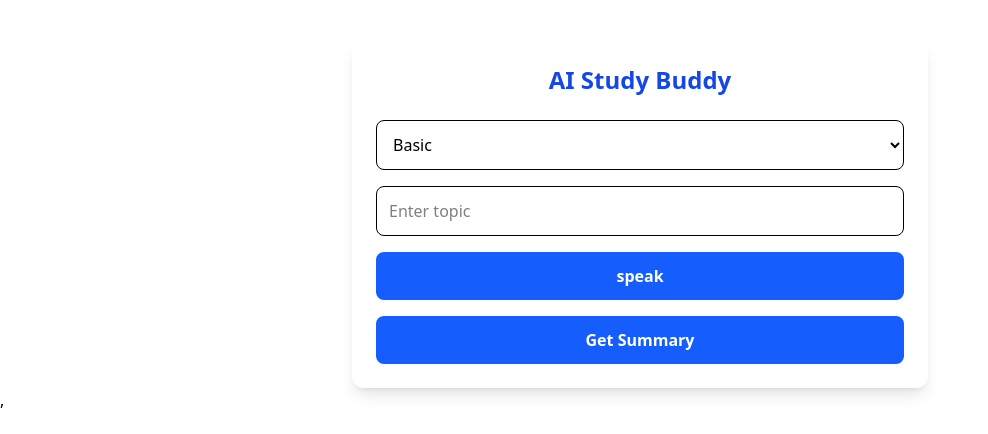
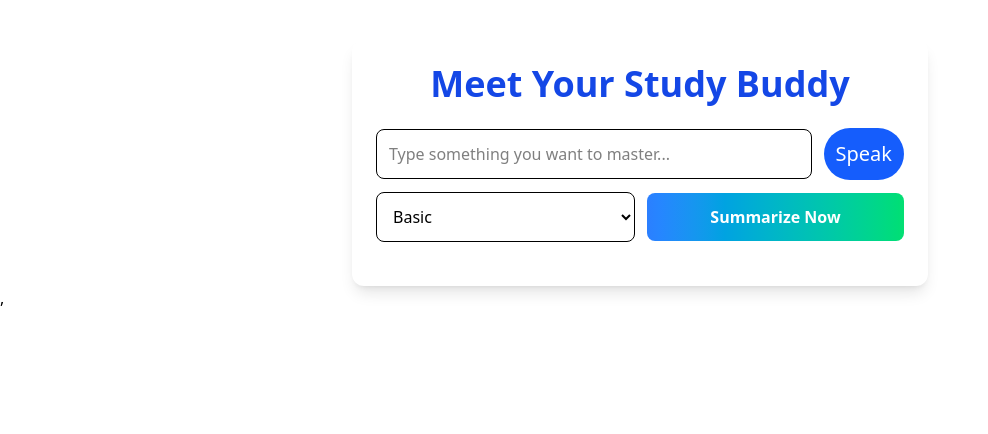
Before and after one commit to muskanatwork/ai-study-buddy, a React (Vite) app in the folder client/: page / in a window 1280 px wide. Shown: the top 434 px of the page, without its empty margins (0-988 px from the left). Built offline with nearby package versions, Linux system fonts and the light colour scheme.

Commit message:
fix-dropdown

```diff
--- a/client/src/component/Summary.jsx
+++ b/client/src/component/Summary.jsx
@@ -1,4 +1,3 @@
-
 import { useState, useEffect } from "react";
 import { useNavigate } from "react-router-dom";
 
@@ -72,9 +71,7 @@ function SummaryQuiz() {
 
     const timer = setInterval(() => {
       setTimeLeft((prev) => {
-        if (prev === 1) {
-          handleSubmit();
-        }
+        if (prev === 1) handleSubmit();
         return prev - 1;
       });
     }, 1000);
@@ -104,12 +101,8 @@ function SummaryQuiz() {
     setPercentage(percent);
     setSubmitted(true);
     setTimeLeft(null);
-
     setShowQuiz(false);
   }
-
-
- // mic***********************
 
   function startListening() {
     const SpeechRecognition =
@@ -126,54 +119,57 @@ function startListening() {
 
     recognition.onresult = (event) => {
       const transcript = event.results[0][0].transcript;
-    setTopic(transcript);  // <- Yeh important line hai
+      setTopic(transcript);
     };
 
     recognition.start();
   }
 
+  return (
+    <div className="max-w-xl mx-auto mt-10 p-6 bg-white shadow-lg rounded-xl">
+      <h2 className="text-4xl font-extrabold text-center mb-6 text-blue-700">
+        Meet Your Study Buddy
+      </h2>
 
 
+      <div className="flex flex-col gap-3 mb-5">
 
-  return (
-    <div className="max-w-xl mx-auto mt-10 p-6 bg-white shadow-lg rounded-xl">
-      <h2 className="text-2xl font-bold text-center mb-6 text-blue-700">
-        AI Study Buddy
-      </h2>
+        <div className="flex items-center gap-3">
+          <input
+            type="text"
+            placeholder="Type something you want to master..."
+            value={topic}
+            onChange={(e) => setTopic(e.target.value)}
+            className="flex-1 p-3 border rounded-lg outline-none focus:ring-2 focus:ring-blue-400"
+          />
 
+          <button
+            onClick={startListening}
+            className="p-3 bg-blue-600 hover:bg-blue-700 text-white rounded-full text-xl flex items-center justify-center"
+          >Speak
+            <i className="fa-solid fa-microphone"></i>
+          </button>
+        </div>
+
+        <div className="flex items-center gap-3">
           <select
             value={level}
             onChange={(e) => setLevel(e.target.value)}
-        className="w-full p-3 border rounded-lg mb-4"
+            className="p-3 border rounded-lg flex-1"
           >
             <option value="basic">Basic</option>
             <option value="intermediate">Intermediate</option>
             <option value="advanced">Advanced</option>
           </select>
 
-<input
-        type="text"
-        placeholder="Enter topic"
-        value={topic}
-        onChange={(e) => setTopic(e.target.value)}
-        className="w-full p-3 border rounded-lg mb-4 outline-none focus:ring-2 focus:ring-blue-400"
-      />
-      <button onClick={startListening}
-      className="w-full bg-blue-600 hover:bg-blue-700 text-white font-semibold py-3 rounded-lg transition"
-      >
-        <p>speak</p>
-       <i class="fa-solid fa-microphone"></i>
-      </button>
-
-      <div className="my-4"></div>
-
-      {/* SUMMARY BUTTON */}
           <button
             onClick={getSummary}
-        className="w-full bg-blue-600 hover:bg-blue-700 text-white font-semibold py-3 rounded-lg transition"
+            className="flex-1 bg-gradient-to-r from-blue-500 to-green-400 hover:opacity-90 text-white font-semibold p-3 rounded-lg transition"
           >
-      Get Summary
+            Summarize Now
           </button>
+        </div>
+      </div>
 
       {loading && <p className="text-center mt-4">Loading...</p>}
 
@@ -218,11 +214,10 @@ function startListening() {
         </div>
       )}
 
-      {/* QUIZ */}
       {showQuiz && quiz.length > 0 && (
         <div className="mt-6 bg-gray-100 p-4 rounded-lg">
           <div className="text-center text-red-600 text-xl font-bold mb-4">
-            ⏳ Time Left: {timeLeft}s
+             Time Left: {timeLeft}s
           </div>
 
           <h3 className="text-lg font-semibold mb-4">
@@ -275,7 +270,6 @@ function startListening() {
         </div>
       )}
 
-      {/* SCORE */}
       {submitted && (
         <div className="mt-6 p-4 bg-blue-100 rounded-lg text-center">
           <h3 className="text-2xl font-bold text-green-700">
```
Lines whose indentation alone changed are shown as unchanged.
